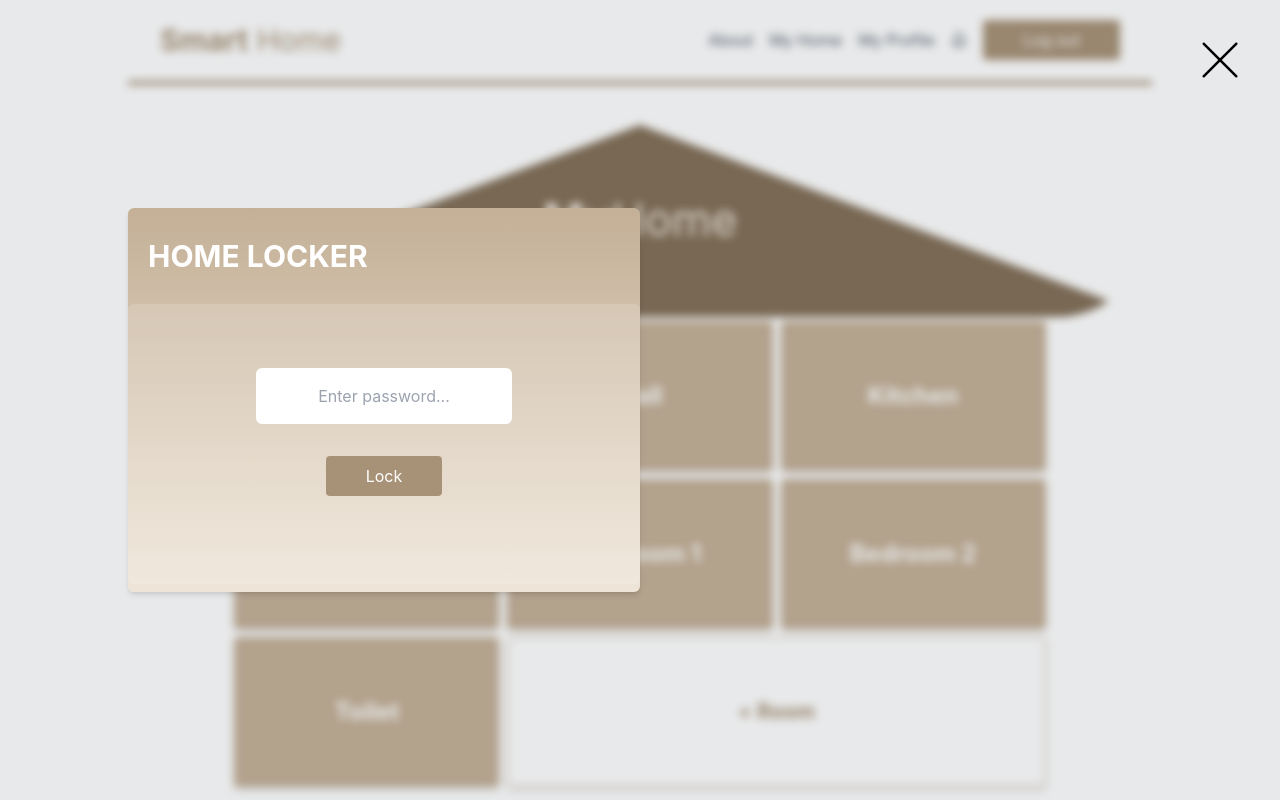
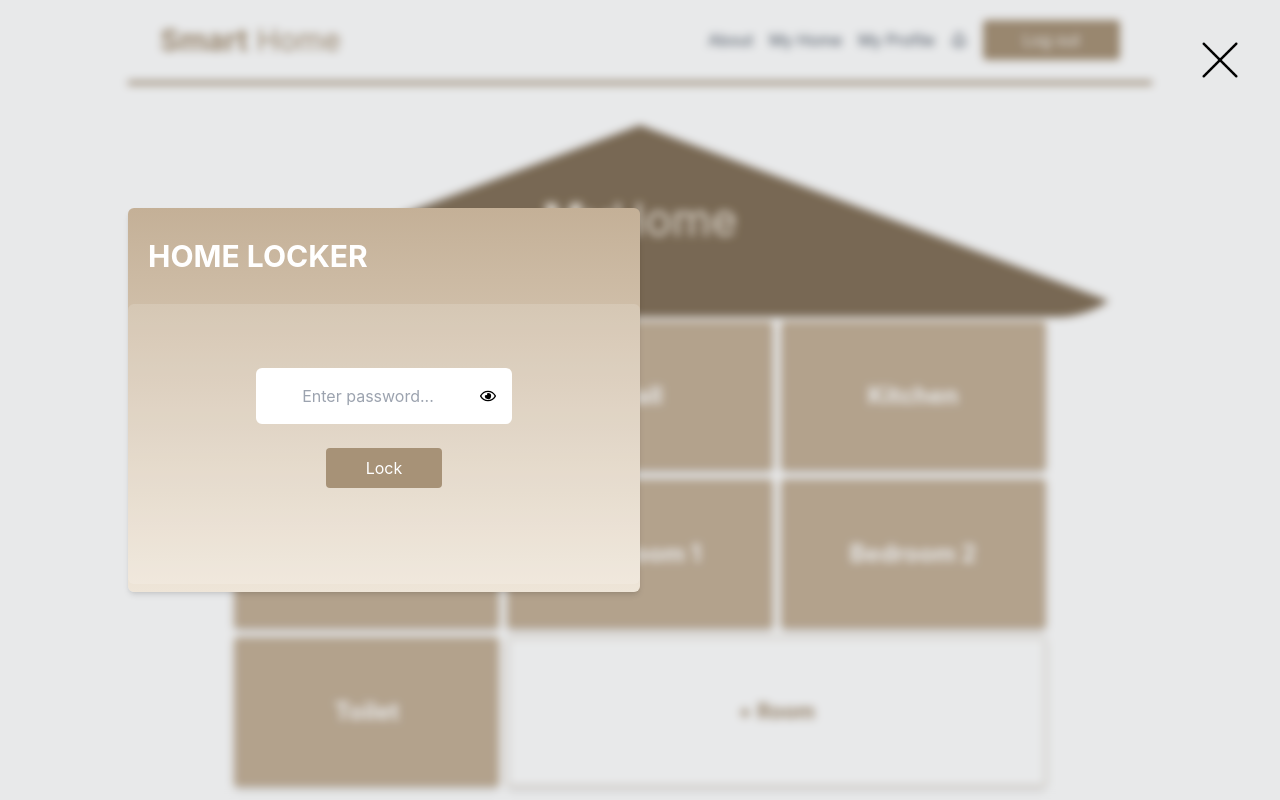
Before and after one commit to OliwierWijas/SEP4-frontend, a React (Create React App) app: page /#/MyHome in a window 1280 px wide. Shown: the top 800 px of the page. Built offline with nearby package versions, Linux system fonts and the light colour scheme.

Commit message:
Adding eye icon for making the password visible

```diff
--- a/src/components/LockerPopUp.js
+++ b/src/components/LockerPopUp.js
@@ -1,10 +1,17 @@
 import { useState } from 'react';
 import '../styles/ScrollBar.css';
 import BrownButton from './BrownButton.js';
+import { FaRegEye } from 'react-icons/fa';
+import { FaRegEyeSlash } from 'react-icons/fa';
 
 function LockerPopUp() {
     const [buttonText, setButtonText] = useState("Lock");
     const [password, setPassword] = useState("");
+    const [isVisible, toggleVisible] = useState(false);
+
+    const handleVisible = () => {
+        toggleVisible(!isVisible);
+    };
 
     const handleButtonClick = () => {
         setPassword("");
@@ -16,7 +23,20 @@ function LockerPopUp() {
             <div className="min-h-24 w-full flex items-center ml-5 text-2xl lg:text-3xl font-bold text-white">HOME LOCKER</div>
             <div className="bg-white mb-2 bg-opacity-15 h-full w-full text-xs md:text-sm lg:text-base flex flex-col rounded-md">
                 <div className="flex flex-col justify-center items-center my-16">
-                    <input type="password" value={password} onChange={(e) => setPassword(e.target.value)} className="h-14 w-1/2 p-4 rounded-md text-center mb-2" placeholder="Enter password..." />
+                    <div className="relative w-1/2">
+                        <input
+                            type={isVisible ? "text" : "password"}
+                            value={password}
+                            onChange={(e) => setPassword(e.target.value)}
+                            className="h-14 w-full p-4 rounded-md text-center pr-12"
+                            placeholder="Enter password..."
+                        />
+                        <div className="absolute top-0 right-0 h-full flex items-center pr-4">
+                            <div onClick={handleVisible} className="hover:cursor-pointer">
+                                {isVisible ? <FaRegEyeSlash/> : <FaRegEye />}
+                            </div>
+                        </div>
+                    </div>
                     <div className="mt-6">
                         <BrownButton text={buttonText} onClick={handleButtonClick} />
                     </div>
```
